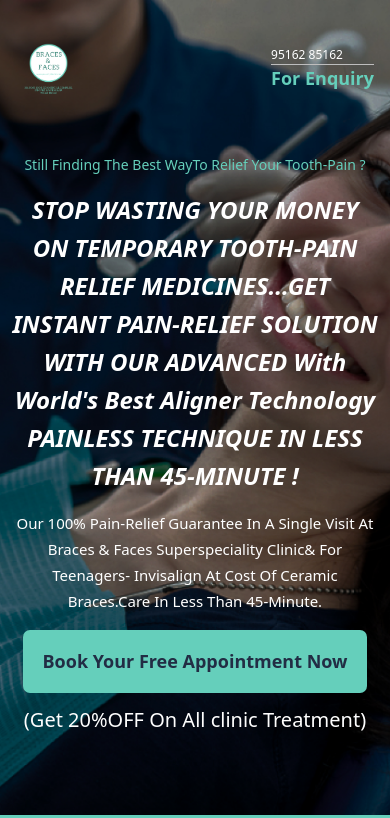
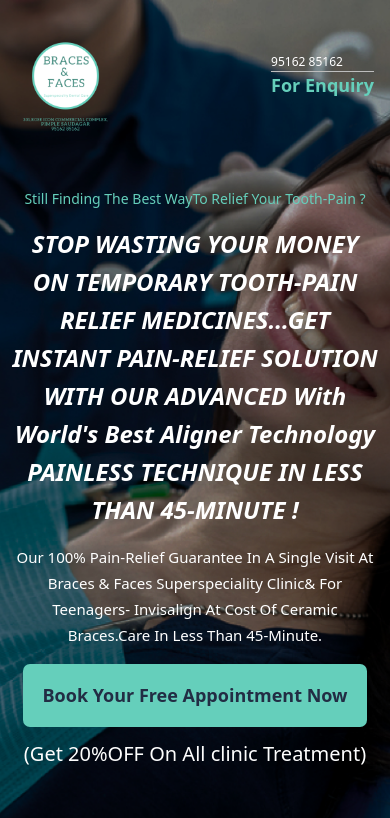
Before and after one commit to pawansaini29/Braces-faces, a plain HTML site: page index.html in a window 390 px wide. Shown: the top 818 px of the page. Drawn offline with nearby package versions, Linux system fonts and the light colour scheme.

Commit message:
Update style.css

```diff
--- a/style.css
+++ b/style.css
@@ -1,7 +1,6 @@
 body {
     font-family: 'Poppins', sans-serif;
 }
-
 
 /* clinic Button */
 .clinic-button {
@@ -50,13 +49,21 @@ body {
 }
 
 .clinic-navbar .nav-box {
-    padding: 1rem 3rem 3rem;
+    padding: 0rem 3rem 3rem;
+}
+
+.clinic-navbar .nav-logo {
+    margin-left: -40px;
+
 }
 
 .clinic-navbar .nav-logo img {
-    /* background-color: #fff; */
-    border-radius: 50%;
-    width: 180px;
+    width: 250px;
+}
+
+.navbar-expand .navbar-nav {
+    margin-top: -20px;
+    /* flex-direction: row; */
 }
 
 .clinic-navbar .nav-box .call-box {
@@ -66,16 +73,17 @@ body {
 .clinic-navbar .nav-box .call-box p {
     margin: 0;
     border-bottom: 1px solid #bdbdbd;
-    font-size: 38px;
+    font-size: 27px;
     color: #fff;
     font-weight: 500;
+    text-transform: capitalize;
 }
 
 .clinic-navbar .nav-box .call-box a {
     text-decoration: none;
     color: #65CFBB;
-    font-size: 25px;
-    font-weight: 600;
+    font-size: 40px;
+    font-weight: 650;
 }
 
 .clinic-navbar .nav-box .call-box .call-icon {
@@ -134,15 +142,14 @@ body {
     filter: drop-shadow(0px 8px 10px rgba(0, 0, 0, 0.25));
     /* border-radius: 2rem; */
     border: 5px solid #65CFBB;
-    -webkit-box-shadow: 4px 24px 104px -11px rgba(0,0,0,0.75);
--moz-box-shadow: 4px 24px 104px -11px rgba(0,0,0,0.75);
-box-shadow: 4px 24px 104px -11px rgba(0,0,0,0.75);
+    -webkit-box-shadow: 4px 24px 104px -11px rgba(0, 0, 0, 0.75);
+    -moz-box-shadow: 4px 24px 104px -11px rgba(0, 0, 0, 0.75);
+    box-shadow: 4px 24px 104px -11px rgba(0, 0, 0, 0.75);
 
 
 }
 
 .achievement .achievement-box {
-    /* background: radial-gradient(#45657B, #222d44) repeat; */
     display: flex;
     align-items: center;
     justify-content: center;
@@ -323,8 +330,6 @@ box-shadow: 4px 24px 104px -11px rgba(0,0,0,0.75);
     font-weight: 600;
     margin-bottom: 2.5rem;
     line-height: 50px;
-    color: #448C7F;
-    ;
 }
 
 .client-review .client-slide {
@@ -376,15 +381,15 @@ box-shadow: 4px 24px 104px -11px rgba(0,0,0,0.75);
 
 /* 100% Guarantee review */
 /* ******************************************************************* */
-.guarante-bg {
-    background-image: linear-gradient(rgb(255 255 255 / 65%), rgb(255 255 255 / 65%)), url(../../assets/images/100-bg.png);
+/* .guarante-bg {
+    background-image:
     background-repeat: no-repeat;
     background-position: center;
     background-size: cover;
     position: relative;
     border-bottom: 1px solid #000000a1;
     padding: 5rem 0rem 6rem;
-}
+} */
 
 .guarantee {
     text-align: center;
@@ -411,16 +416,13 @@ box-shadow: 4px 24px 104px -11px rgba(0,0,0,0.75);
 /* Happy Customer */
 /* ******************************************************** */
 .happy-customer-bg {
-    background-image: linear-gradient(rgb(0 0 0 / 35%), rgb(0 0 0 / 35%)), url(../../assets/images/blue-bg.png);
-    background-repeat: no-repeat;
-    background-position: center;
-    background-size: cover;
-    position: relative;
+    background: #0C362EE8;
 }
 
 .happy-customer {
     padding: 4rem 0rem;
     color: #fff;
+    /* border: 1px solid red; */
 }
 
 .happy-customer .customer-slide .owl-theme .owl-dots .owl-dot {
@@ -443,6 +445,7 @@ box-shadow: 4px 24px 104px -11px rgba(0,0,0,0.75);
     font-size: 40px;
     line-height: 30px;
     background-color: #fff;
+
 }
 
 .happy-customer .customer-slide .owl-carousel .owl-nav button.owl-prev {
@@ -504,7 +507,7 @@ box-shadow: 4px 24px 104px -11px rgba(0,0,0,0.75);
 }
 
 .about-us {
-    padding: 5rem 0rem;
+    padding: 4rem 0rem;
     text-align: left;
 }
 
@@ -522,6 +525,16 @@ box-shadow: 4px 24px 104px -11px rgba(0,0,0,0.75);
 }
 
 /* ************************************************************************** */
+
+.our-clinic h2 {
+    /* width: 322px; */
+    font-weight: 700;
+    font-size: 64px;
+    line-height: 96px;
+    text-align: center;
+    text-transform: capitalize;
+    color: #448C7F;
+}
 
 
 
@@ -641,9 +654,24 @@ box-shadow: 4px 24px 104px -11px rgba(0,0,0,0.75);
         width: 400px;
     }
 }
+@media screen and (max-width:580px) {
+    .clinic-navbar .nav-logo img {
+        width: 170px;
+        margin-left: 20px;
+    }
+
+    .clinic-navbar .nav-box .call-box p {
+        font-size: 17px;
+    }
+
+    .clinic-navbar .nav-box .call-box a {
+        font-size: 25px;
+    }
+}
 
 /* Media Query (Mobile) */
 @media only screen and (max-width: 450px) {
+
 
 
     .clinic-button .btn-clinic {
@@ -662,7 +690,8 @@ box-shadow: 4px 24px 104px -11px rgba(0,0,0,0.75);
     }
 
     .clinic-navbar .nav-logo img {
-        width: 65px;
+        width: 115px;
+        margin-left: 32px;
     }
 
     .clinic-navbar .nav-box .call-box p {
@@ -678,7 +707,7 @@ box-shadow: 4px 24px 104px -11px rgba(0,0,0,0.75);
     }
 
     .clinic-navbar .nav-box {
-        padding: 0.5rem 1rem;
+        padding: 0rem 1rem;
     }
 
     .clinic-hero p {
@@ -750,7 +779,7 @@ box-shadow: 4px 24px 104px -11px rgba(0,0,0,0.75);
         width: 300px;
     }
 
-  /*
+    /*
     .tootache-img .toot-img {
         height: 70px;
         width: 50px;
```
